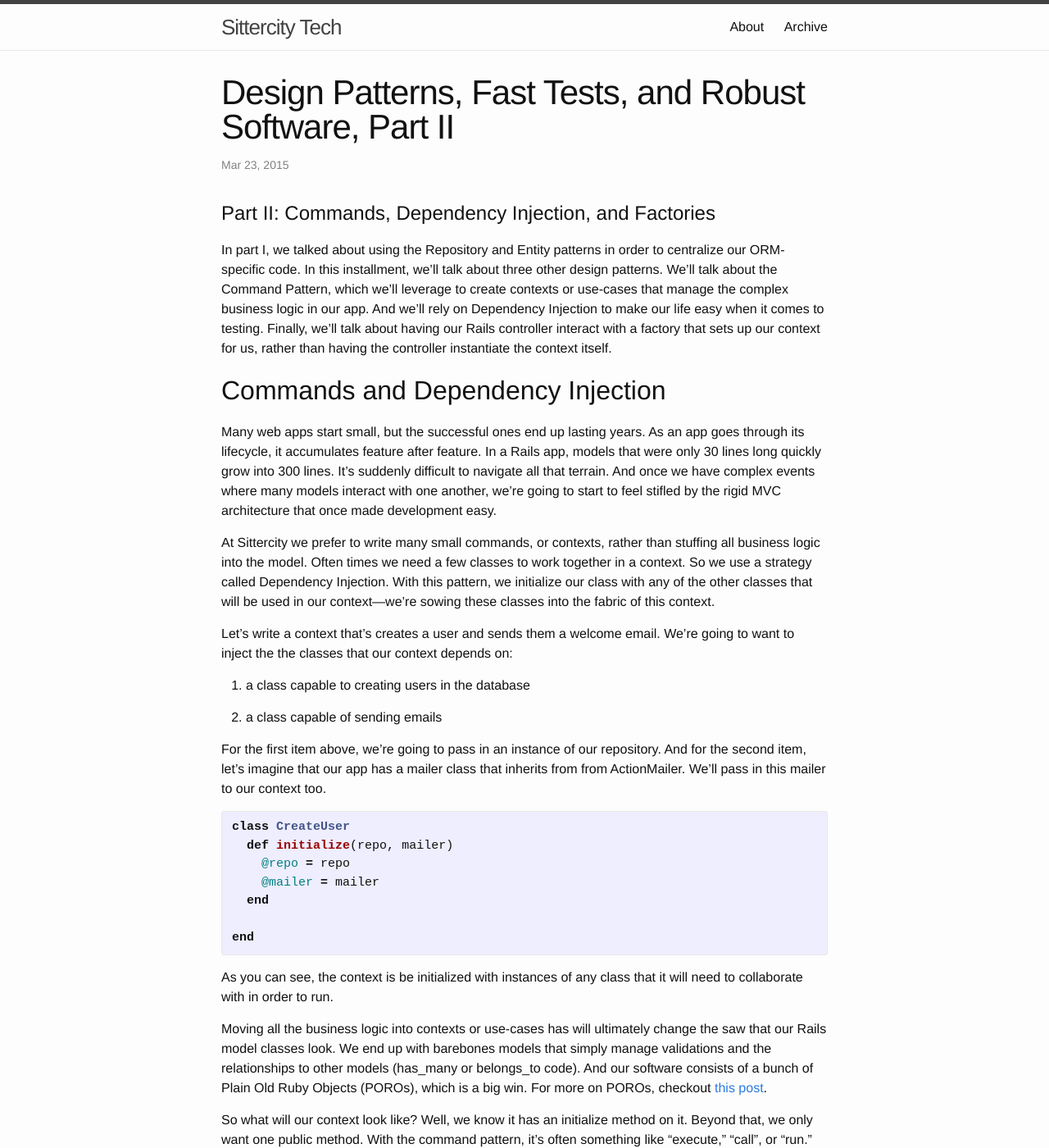
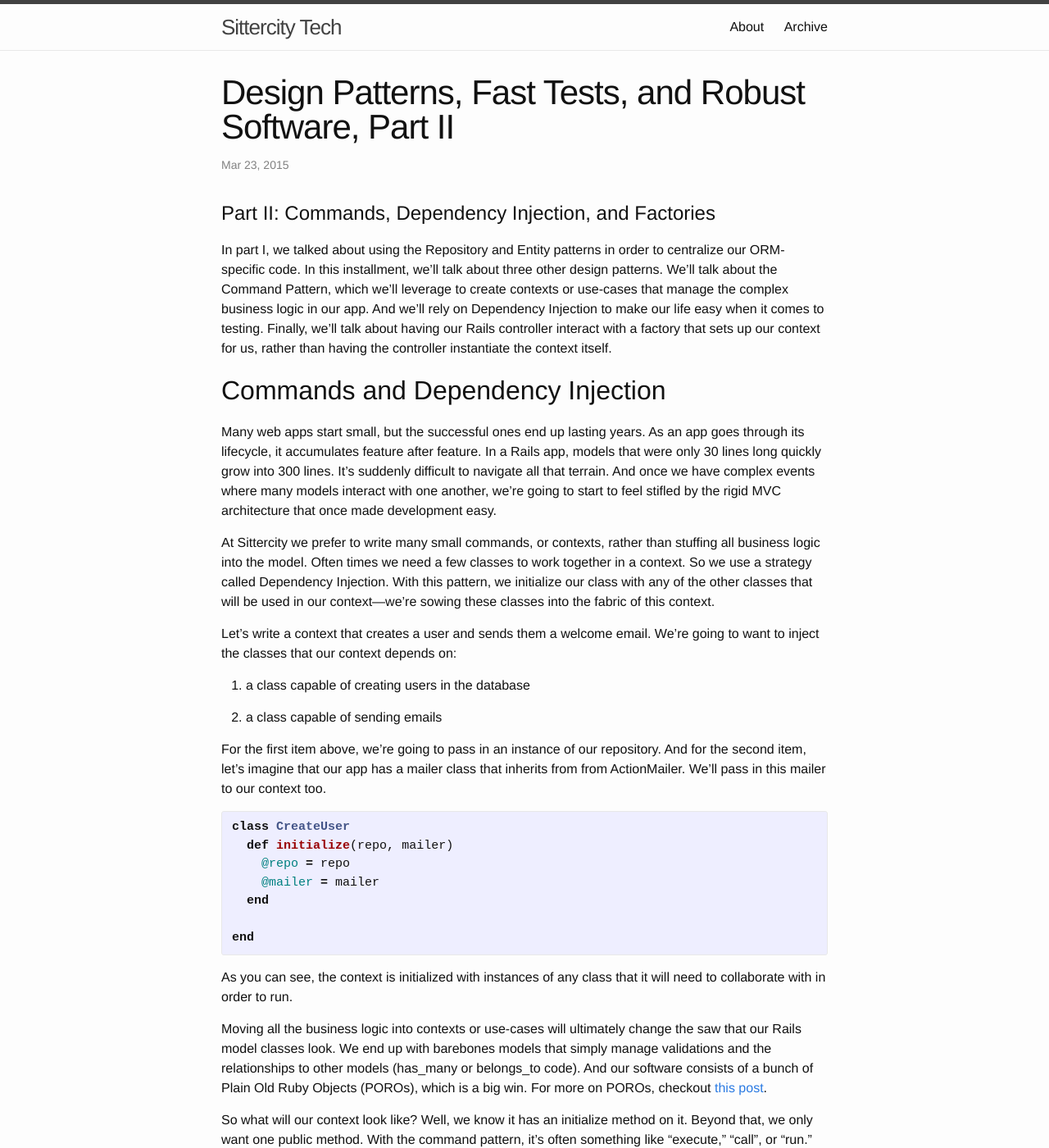
Before and after one commit to sittercity/sittercity.github.io, a Jekyll site: the page built from _posts/2015-03-23-design-patterns-part-2.markdown, in a window 1280 px wide and 1400 px high. Shown: the whole window at 82% size. Built offline with Jekyll 4.4.1, drawn with Linux system fonts in a browser that asks for light colours; some of the changed text lies outside the part shown.

Commit message:
BDowney: fixing typies in parts I and II

```diff
--- a/_posts/2015-03-23-design-patterns-part-1.markdown
+++ b/_posts/2015-03-23-design-patterns-part-1.markdown
@@ -8,7 +8,7 @@
 # Design Patterns, Fast Tests, and Robust Software, Part I
 
 Writing high quality software means expecting change: changes to business requirements, changes to the web framework you’ve chosen, changes to the
-libraries you depend on and changes to the coding language.  At Sittercity, we typically rely on Rails for our web framework, but our Rails projects don't looks like most Rails projects.  When we're building a Rails app, we try to leverage the good parts of Rails and avoid the bad.  We typically construct views and controllers in a conventional way, but handle persistent storage much differently than an idiomatic rails app.
+libraries you depend on and changes to the coding language.  At Sittercity, we often rely on Rails for our web framework, but our Rails projects don't looks like most Rails projects.  When we're building a Rails app, we try to leverage the good parts of Rails and avoid the bad.  We construct views and controllers in a conventional way, but handle persistent storage much differently than an idiomatic rails app.
 
 Part of anticipating change means that we structure our software in a way that minimizes its reliance on the web framework.  To accomplish this, we
 rely on a constellation of design patterns that includes repositories, entities, dependency injection, factories, and commands (sometimes called
@@ -108,7 +108,7 @@
   user = UserEntity.new(email: 'jdoe@example.com')
 {% endhighlight %}
 
-And when we to access an attribute of the struct, we can do it like this.
+And when we want to access an attribute of the struct, we can do it like this.
 
 {% highlight ruby %}
   user.email # => jdoe@example.com
--- a/_posts/2015-03-23-design-patterns-part-2.markdown
+++ b/_posts/2015-03-23-design-patterns-part-2.markdown
@@ -18,9 +18,9 @@
 
 At Sittercity we prefer to write many small commands, or contexts, rather than stuffing all business logic into the model.   Often times we need a few classes to work together in a context.  So we use a strategy called Dependency Injection.  With this pattern, we initialize our class with any of the other classes that will be used in our context—we’re sowing these classes into the fabric of this context.
 
-Let’s write a context that’s creates a user and sends them a welcome email.  We’re going to want to inject the the classes that our context depends on:
+Let’s write a context that creates a user and sends them a welcome email.  We’re going to want to inject the classes that our context depends on:
 
-1. a class capable to creating users in the database
+1. a class capable of creating users in the database
 
 2. a class capable of sending emails
 
@@ -38,9 +38,9 @@
 
 {% endhighlight %}
 
-As you can see, the context  is be initialized with instances of any class that it will need to collaborate with in order to run.
+As you can see, the context is initialized with instances of any class that it will need to collaborate with in order to run.
 
-Moving all the business logic into contexts or use-cases has will ultimately change the saw that our Rails model classes look.   We end up with barebones models that simply manage
+Moving all the business logic into contexts or use-cases will ultimately change the saw that our Rails model classes look.   We end up with barebones models that simply manage
 validations and the relationships to other models (has\_many or  belongs\_to code).  And our software consists of a bunch of Plain Old Ruby Objects (POROs), which is a big win.  For more on POROs,
 checkout [this post](http://blog.steveklabnik.com/posts/2011-09-06-the-secret-to-rails-oo-design).
 
```
Also changed, not shown: other parts of _posts/2015-03-23-design-patterns-part-2.markdown (+1 -1 lines).
